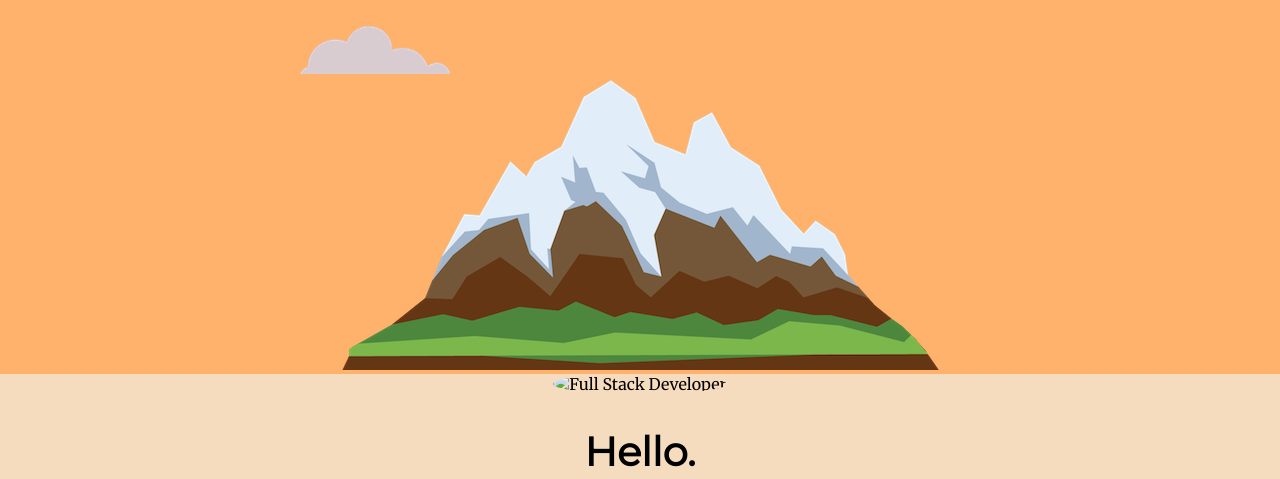
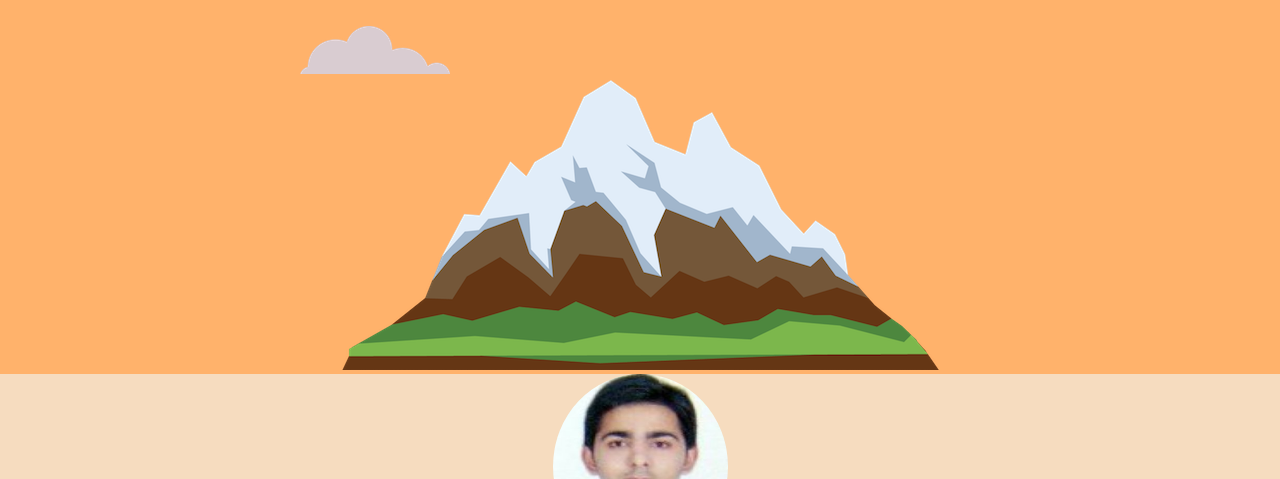
Before and after one commit to msehgal94/CV, a plain HTML site: page index.html in a window 1280 px wide. Shown: the part 321-800 px from the top of the page. Drawn offline with Linux system fonts and the light colour scheme; files that its build step writes are made by us from their sources; files whose address does not match are found by name.

Commit message:
Update index.html

```diff
--- a/index.html
+++ b/index.html
@@ -21,7 +21,7 @@
     <div class="middle-container">
 
       <div class="profile">
-        <img class="profile-pic" src="images/MAYANK.jpg" alt="Full Stack Developer">
+        <img class="profile-pic" src="MAYANK.jpg" alt="Full Stack Developer">
         <h2>Hello.</h2>
         <p>Having Experience in Enterprise Content Management-Documentum with a two years development experience in XCP and JAVA. An engineer ready to explore new technologies and trends.</p>
       </div>
```
